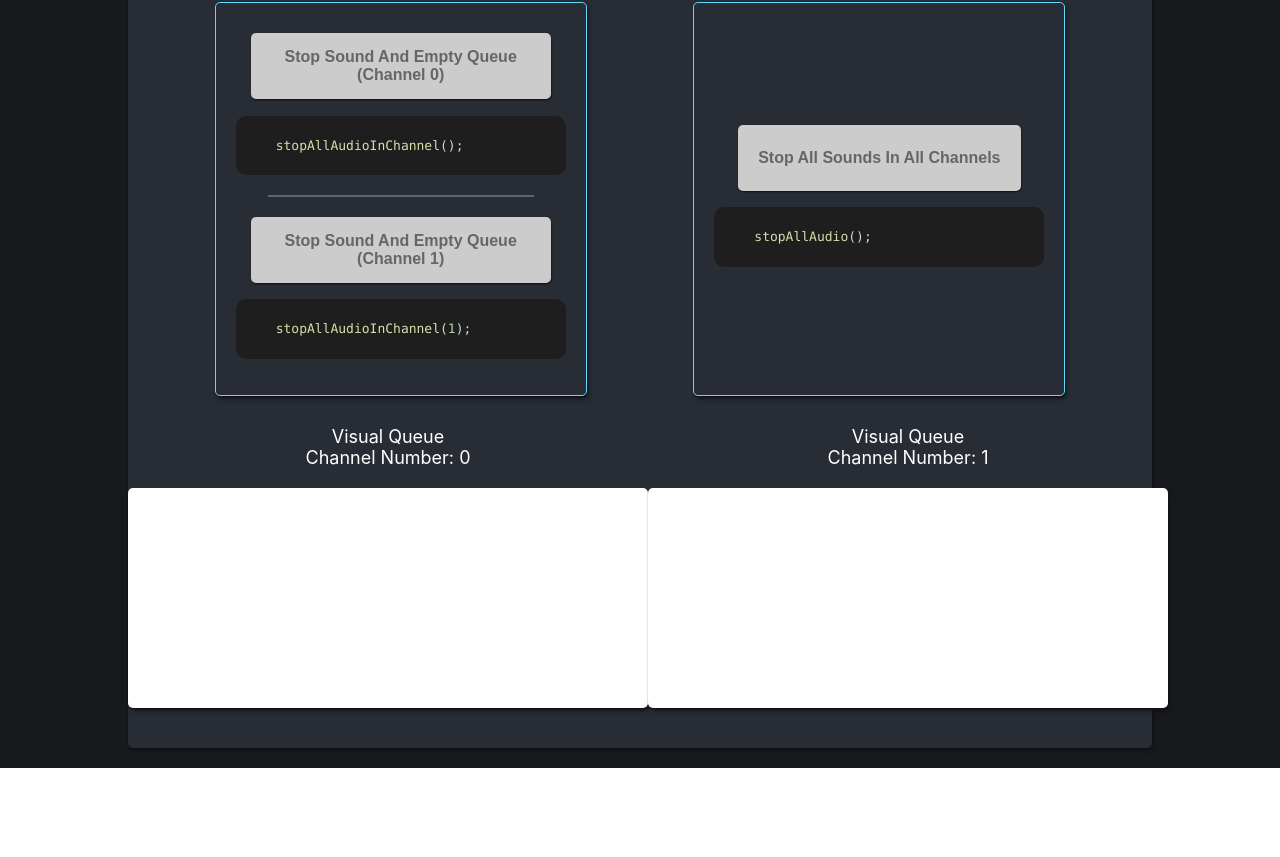
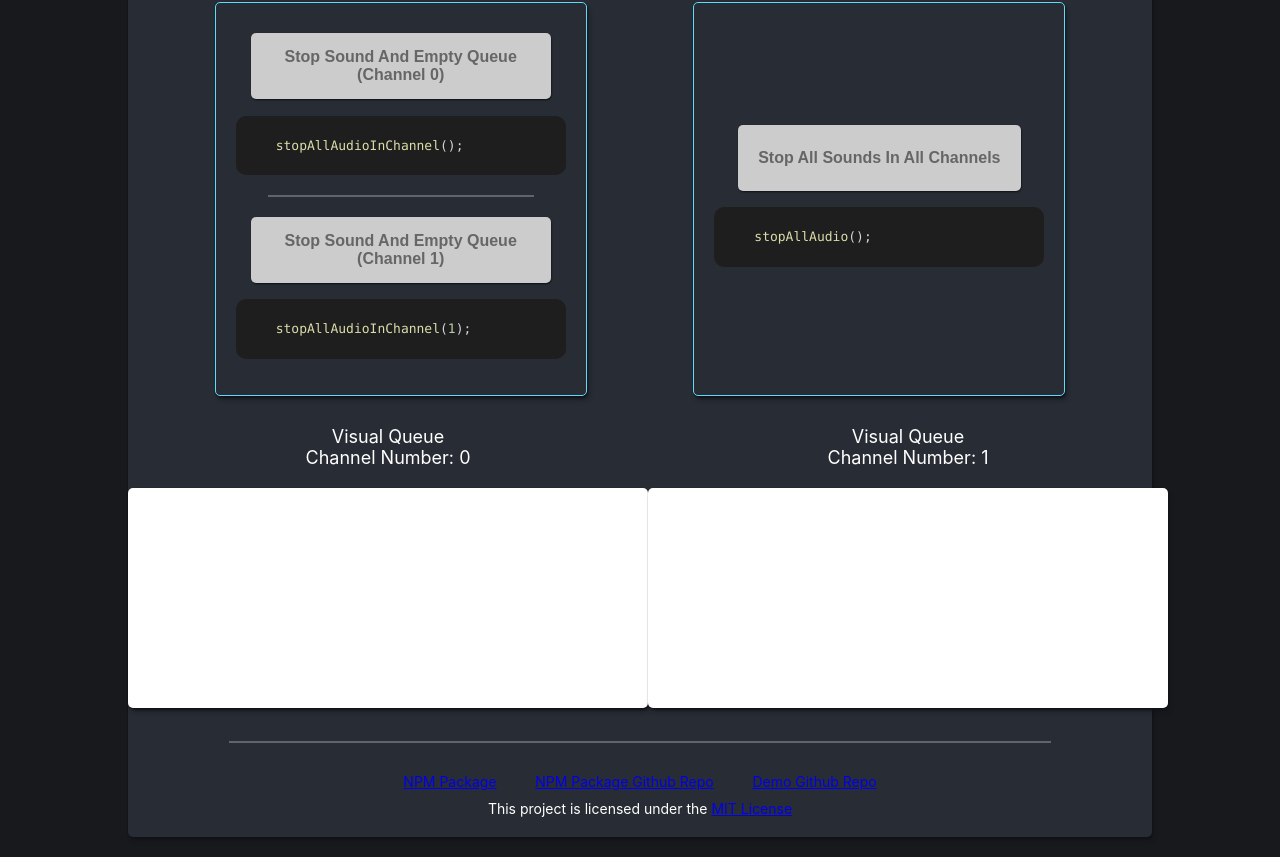
Before and after one commit to tonycarpenter21/audio-queue-demo, a React (Create React App) app: page / in a window 1280 px wide. Shown: the part 882-1739 px from the top of the page. Before the commit the page ends 1650 px from the top, so only its background shows below. Built offline with nearby package versions, Linux system fonts and the light colour scheme.

Commit message:
Create footer, put links to github/npm package/license in footer, break apart divider into it’s own reusable component, update readme, and update linter script to only lint /src directory

```diff
--- a/package.json
+++ b/package.json
@@ -24,7 +24,7 @@
     "build": "react-scripts build",
     "test": "react-scripts test",
     "eject": "react-scripts eject",
-    "lint": "npx eslint . --ignore-pattern \"eslint.config.mjs\"",
+    "lint": "npx eslint src/ --ignore-pattern \"eslint.config.mjs\"",
     "format": "npx prettier . --write",
     "prepare": "husky install",
     "predeploy": "npm run build",
--- a/src/App.tsx
+++ b/src/App.tsx
@@ -1,9 +1,10 @@
+import { queueAudio, stopAllAudio, stopAllAudioInChannel, stopCurrentAudioInChannel } from 'audio-channel-queue';
 import { useEffect, useRef, useState } from 'react';
 import './App.css';
-import { queueAudio, stopAllAudio, stopAllAudioInChannel, stopCurrentAudioInChannel } from 'audio-channel-queue';
 import { audioFilesChannelOne, audioFilesChannelZero, getRandomAudioFile } from './audio/audioFilesAndUtils';
 import AudioQueueVisualizer, { AudioQueueVisualizerHandle } from './AudioQueueVisualizer/AudioQueueVisualizer';
 import { createHandleAudioAndVisualizer, VisualizedAudioItem } from './AudioQueueVisualizer/audioQueueVisualizerUtils';
+import Footer from './Footer/Footer';
 import HeaderAndDescription from './HeaderAndDescription/HeaderAndDescription';
 import MultiChannelExampleBlock, { Example } from './MultiChannelExampleBlock/MultiChannelExampleBlock';
 
@@ -121,6 +122,7 @@ function App(): JSX.Element {
           <AudioQueueVisualizer channelNumber={0} ref={visualizerRef0} />
           <AudioQueueVisualizer channelNumber={1} ref={visualizerRef1} />
         </div>
+        <Footer />
       </div>
     </div>
   );
--- /dev/null
+++ b/src/Divider/Divider.css
@@ -0,0 +1,5 @@
+.divider {
+  border: 1px solid #fff4;
+  margin: 13px 0 20px;
+  width: 80%;
+}
--- /dev/null
+++ b/src/Divider/Divider.tsx
@@ -0,0 +1,7 @@
+import './Divider.css';
+
+function Divider(): JSX.Element {
+  return <div className="divider" />;
+}
+
+export default Divider;
--- /dev/null
+++ b/src/Footer/Footer.css
@@ -0,0 +1,13 @@
+.footer-container {
+  align-items: center;
+  display: flex;
+  flex-direction: column;
+  font-size: 14px;
+}
+
+.footer-link-container {
+  display: flex;
+  justify-content: space-around;
+  margin: 10px 0;
+  width: 50%;
+}
--- /dev/null
+++ b/src/Footer/Footer.tsx
@@ -0,0 +1,21 @@
+import Divider from '../Divider/Divider';
+import './Footer.css';
+
+function Footer(): JSX.Element {
+  return (
+    <div className="footer-container">
+      <Divider />
+      <div className="footer-link-container">
+        <a href="https://www.npmjs.com/package/audio-channel-queue">NPM Package</a>
+        <a href="https://github.com/tonycarpenter21/audio-channel-queue">NPM Package Github Repo</a>
+        <a href="https://github.com/tonycarpenter21/audio-queue-demo">Demo Github Repo</a>
+      </div>
+      <div>
+        This project is licensed under the{' '}
+        <a href="https://github.com/tonycarpenter21/audio-channel-queue/blob/main/LICENSE">MIT License</a>
+      </div>
+    </div>
+  );
+}
+
+export default Footer;
--- a/src/MultiChannelExampleBlock/MultiChannelExampleBlock.css
+++ b/src/MultiChannelExampleBlock/MultiChannelExampleBlock.css
@@ -21,12 +21,6 @@
   cursor: not-allowed;
 }
 
-.divider {
-  border: 1px solid #fff4;
-  margin: 13px 0 20px;
-  width: 80%;
-}
-
 .example-block {
   align-items: center;
   border-radius: 5px;
--- a/src/MultiChannelExampleBlock/MultiChannelExampleBlock.tsx
+++ b/src/MultiChannelExampleBlock/MultiChannelExampleBlock.tsx
@@ -1,5 +1,6 @@
 import { Prism as SyntaxHighlighter } from 'react-syntax-highlighter';
 import { vscDarkPlus } from 'react-syntax-highlighter/dist/esm/styles/prism';
+import Divider from '../Divider/Divider';
 import './MultiChannelExampleBlock.css';
 
 export interface Example {
@@ -45,7 +46,7 @@ function MultiChannelExampleBlock({ example, isChannelQueueEmpty }: MultiChannel
               {item.codeExample}
             </SyntaxHighlighter>
 
-            {!isLastItem && <div className="divider" />}
+            {!isLastItem && <Divider />}
           </div>
         );
       })}
```
Also changed, not shown: 1 other file (tests, documents, lock files or other folders).
